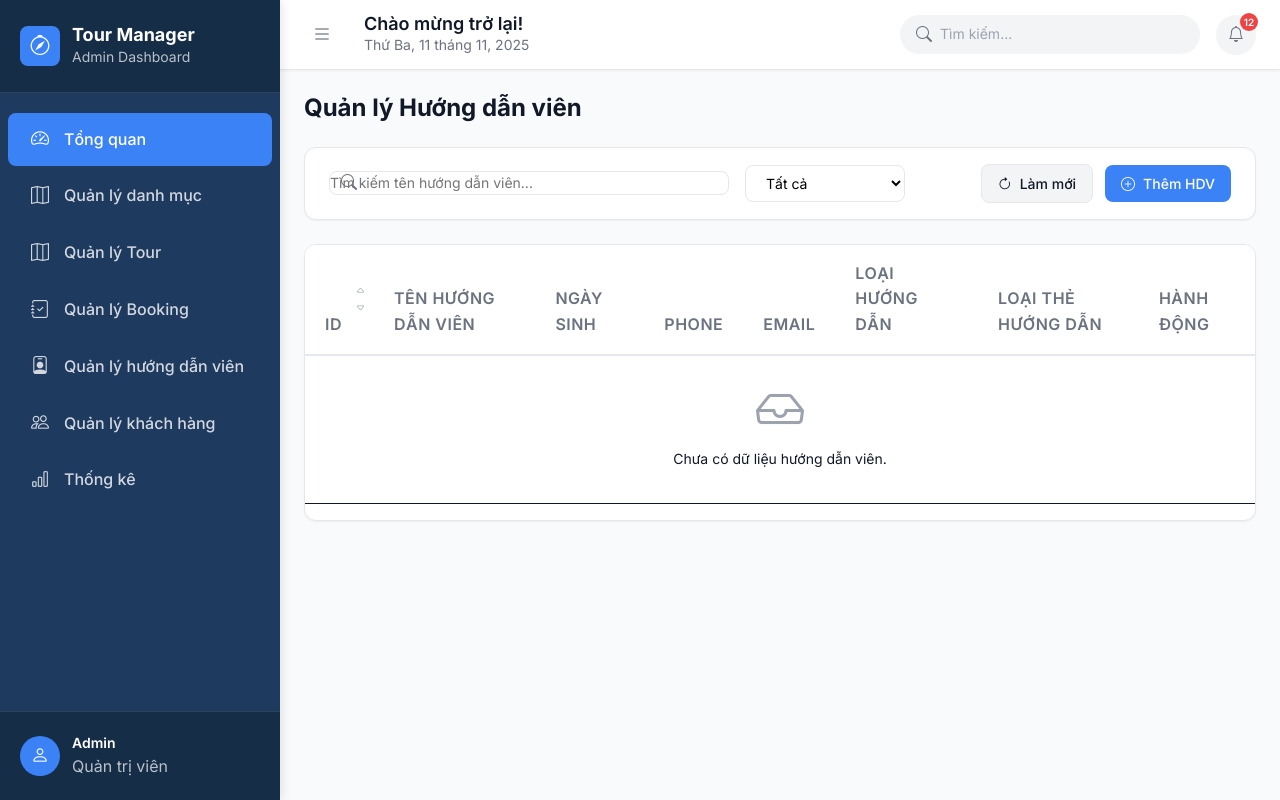
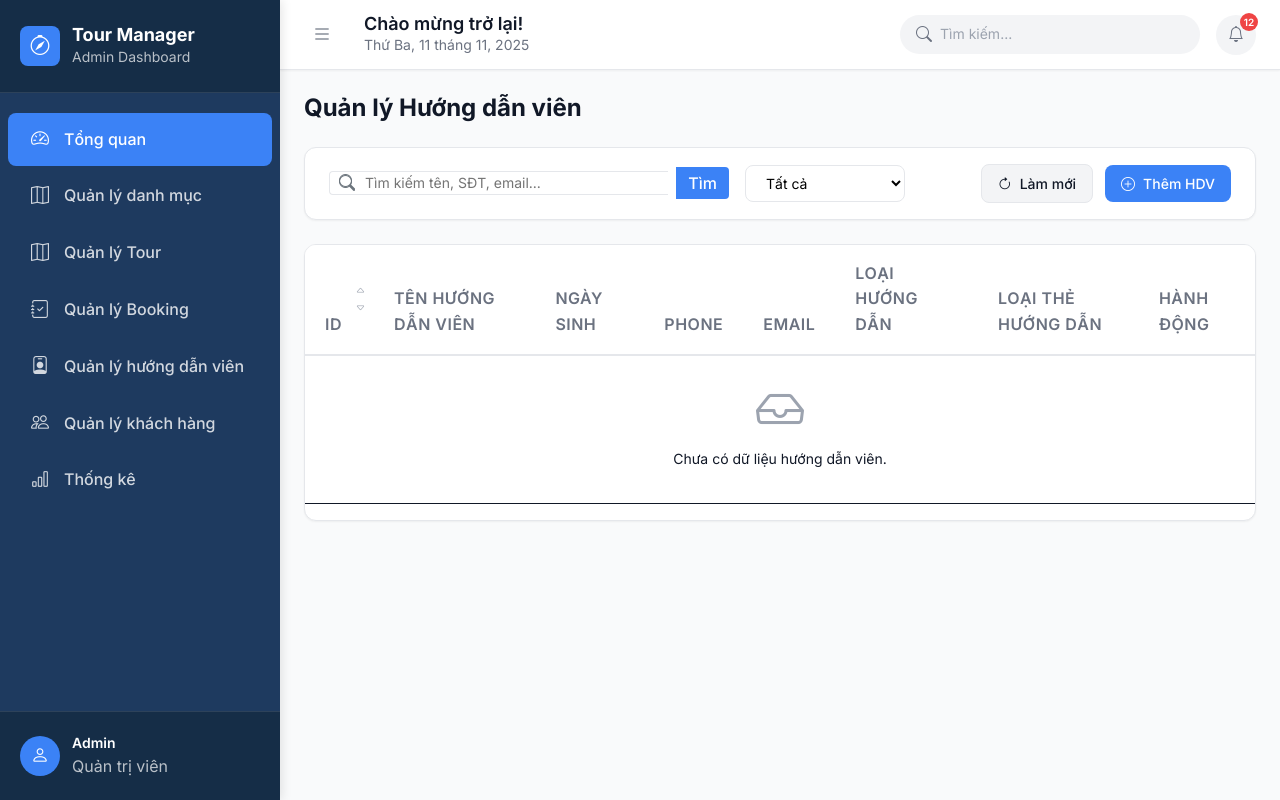
Before and after one commit to ngochao0105/DA1-nh-m-6, a PHP site: the page made by views/Admin/Quanlyhdv/quanlyhdv.php in a window 1280 px wide. Run offline with PHP 8.4, Linux system fonts and the light colour scheme; the template is opened without the code that fills it, so the values that code supplies are empty.

Commit message:
tim kiem trong hdv

```diff
--- a/views/Admin/Quanlyhdv/quanlyhdv.php
+++ b/views/Admin/Quanlyhdv/quanlyhdv.php
@@ -17,10 +17,45 @@
     background: #138496 !important;
     color: white !important;
 }
+
+/* CSS cho form tìm kiếm */
+.action-bar-search {
+    position: relative;
+}
+
+.action-bar-search i.bi-search {
+    position: absolute;
+    left: 10px;
+    top: 50%;
+    transform: translateY(-50%);
+    color: #6c757d;
+    z-index: 1;
+}
+
+.action-bar-search input[type="text"] {
+    padding-left: 35px !important;
+    border-radius: 4px 0 0 4px !important;
+    border-right: none !important;
+}
+
+.action-bar-search .btn {
+    border-radius: 0 4px 4px 0 !important;
+    border-left: none !important;
+}
+
+.action-bar-search .btn-outline-secondary {
+    border-radius: 4px !important;
+    border-left: 1px solid #dee2e6 !important;
+    margin-left: 5px !important;
+}
 </style>
 
 <div class="page-header">
     <h1>Quản lý Hướng dẫn viên</h1>
+    <?php if (!empty($_GET['keyword'])): ?>
+        <p class="text-muted">Kết quả tìm kiếm cho: "<strong><?= htmlspecialchars($_GET['keyword']) ?></strong>"
+           (<?= count($guides) ?> kết quả)</p>
+    <?php endif; ?>
 </div>
 
 <!-- Action Bar -->
@@ -34,8 +69,16 @@
             <i class="bi bi-search"></i>
             <input type="text"
                    name="keyword"
-                   placeholder="Tìm kiếm tên hướng dẫn viên..."
+                   placeholder="Tìm kiếm tên, SĐT, email..."
                    value="<?= isset($_GET['keyword']) ? htmlspecialchars($_GET['keyword']) : '' ?>">
+            <button type="submit" class="btn btn-sm btn-primary ms-2" title="Tìm kiếm">
+                <i class="bi bi-search"></i> Tìm
+            </button>
+            <?php if (!empty($_GET['keyword'])): ?>
+                <a href="?act=guide-management" class="btn btn-sm btn-outline-secondary ms-2" title="Xóa tìm kiếm">
+                    <i class="bi bi-x"></i>
+                </a>
+            <?php endif; ?>
         </form>
 
         <div class="action-bar-filter">
@@ -166,7 +209,12 @@
                 <tr>
                     <td colspan="10" class="empty-state">
                         <i class="bi bi-inbox"></i>
-                        <p>Chưa có dữ liệu hướng dẫn viên.</p>
+                        <?php if (!empty($_GET['keyword'])): ?>
+                            <p>Không tìm thấy hướng dẫn viên nào phù hợp với từ khóa "<strong><?= htmlspecialchars($_GET['keyword']) ?></strong>".</p>
+                            <p><a href="?act=guide-management">Xem tất cả hướng dẫn viên</a></p>
+                        <?php else: ?>
+                            <p>Chưa có dữ liệu hướng dẫn viên.</p>
+                        <?php endif; ?>
                     </td>
                 </tr>
             <?php endif; ?>
```
